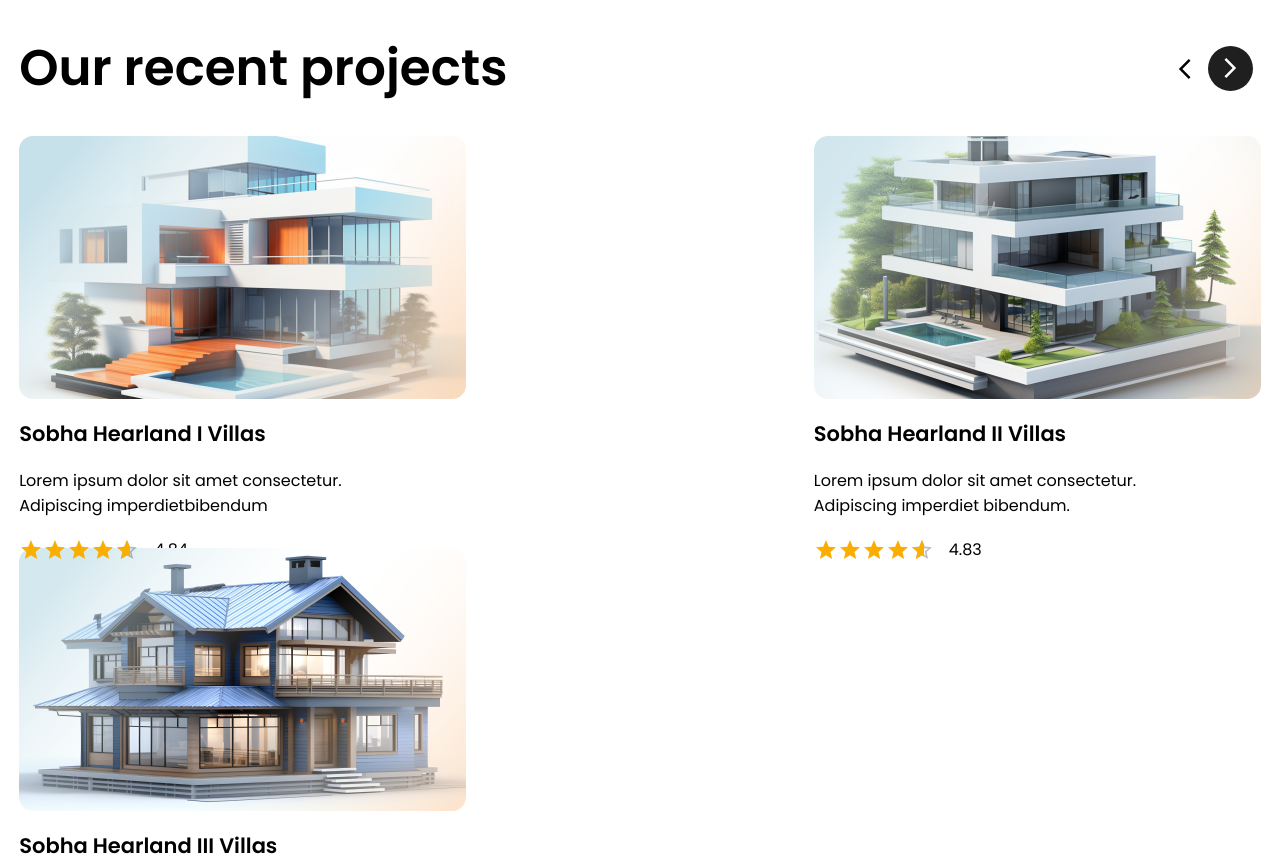
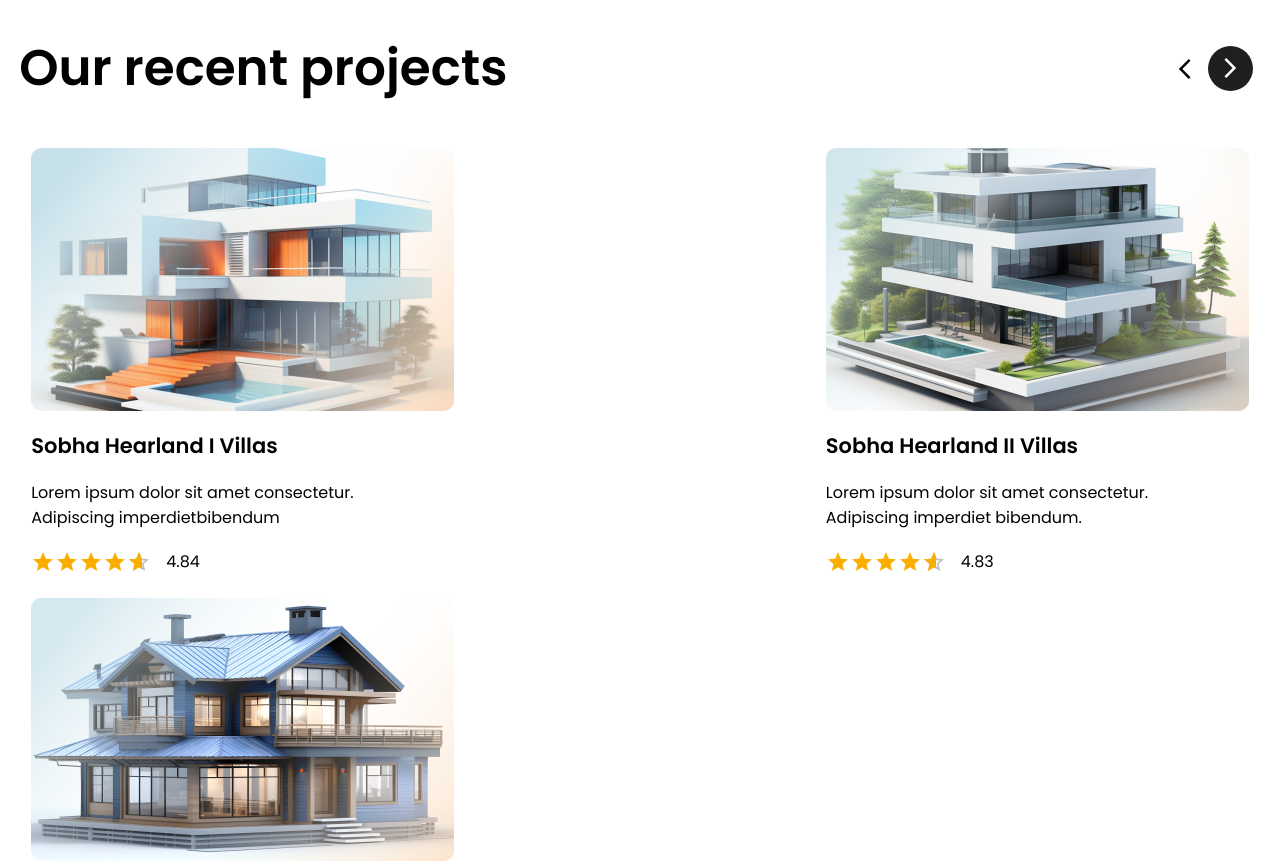
Before and after one commit to Brun0Silveir4/Landing-Page---Real-State, a React (Vite) app: page / in a window 1280 px wide. Shown: the part 1323-2185 px from the top of the page. Built offline with nearby package versions, Linux system fonts and the light colour scheme.

Commit message:
update: update css on hover recent card

```diff
--- a/src/App.scss
+++ b/src/App.scss
@@ -79,7 +79,6 @@
         display: flex;
         flex-wrap: wrap;
         justify-content: space-between;
-
       }
     }
   }
--- a/src/components/recent-projects/RecentProjects.scss
+++ b/src/components/recent-projects/RecentProjects.scss
@@ -3,11 +3,26 @@
     flex-direction: column;
     gap: 19px;
     width: 447px;
-    height: 412px;
+    min-height: 412px;
+    cursor: pointer;
+    border: 2px solid transparent;
+    border-radius: 13px;
+    transition: 0.3s;
+    padding: 10px;
 
     .image-project{
       width: 100%;
       height: 263px;
+
+      img{
+          width: 100%;
+          height: 100%;
+          object-fit: cover;
+          border-top-left-radius: 10px;
+          border-top-right-radius: 10px;
+          border-bottom-left-radius: 10px;
+          border-bottom-right-radius: 10px;
+      }
     }
 
     .title-project p{
@@ -19,9 +34,15 @@
       width: 329px;
       text-wrap: wrap;
     }
-    .rating-project{
-      display: flex;
-      gap: 15px;
-      align-items: center;
-    }
+    .rating-project {
+        display: flex;
+        gap: 15px;
+        align-items: center;
+      }
+
+      &:hover{
+        border: 2px solid #BEBEBE;
+      }
+
+
   }
```
